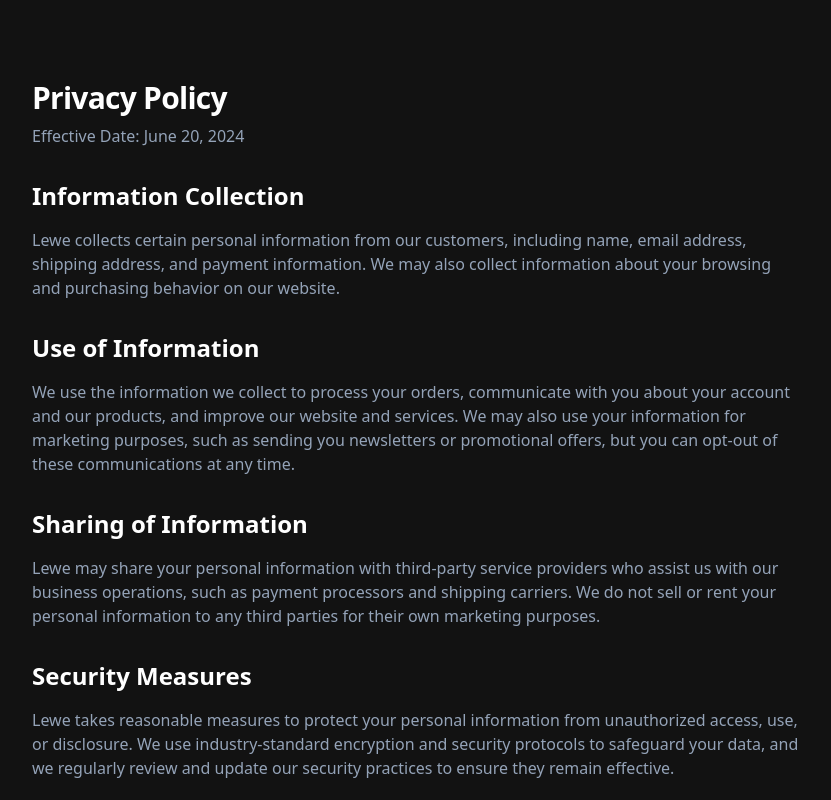
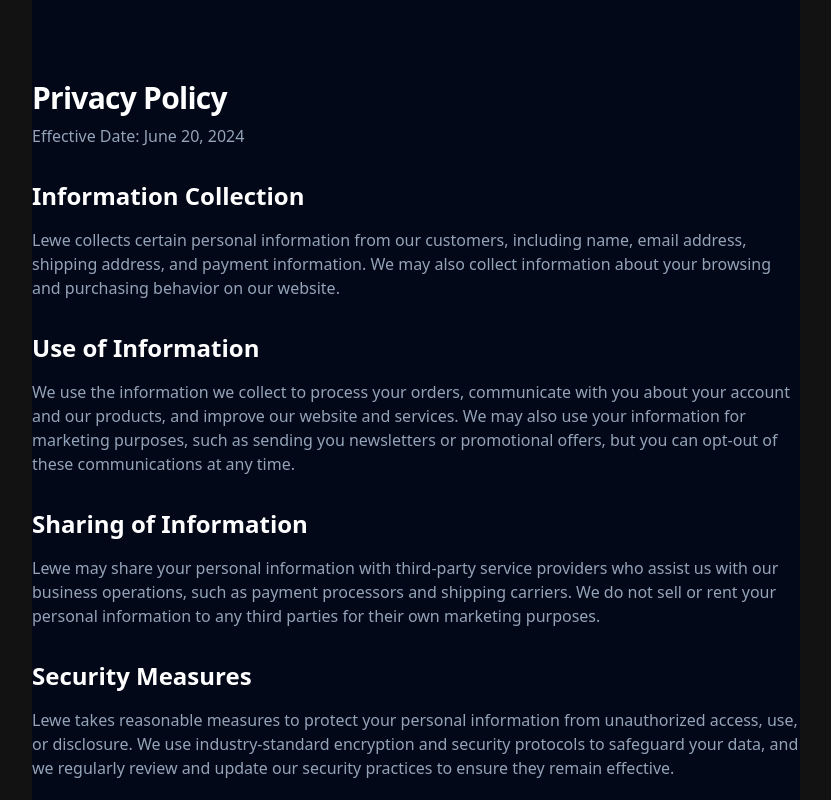
Before and after one commit to Kingbonwa1994/leewe, a Next.js app: page /privacypolicy in a window 1280 px wide. Shown: the top 800 px of the page, without its empty margins (224-1055 px from the left). Built offline with nearby package versions, Linux system fonts and the light colour scheme.

Commit message:
visual styling done

```diff
--- a/src/app/(app)/contact-us/page.tsx
+++ b/src/app/(app)/contact-us/page.tsx
@@ -21,7 +21,7 @@
                 </div>
                 <div className="ml-4">
                   <h3 className="text-lg font-medium text-[#333333]">WhatsApp</h3>
-                  <p className="text-[#666666]">+1 (555) 123-4567</p>
+                  <p className="text-[#666666]">(+27) 61 648 6983</p>
                   <Link
                     href="#"
                     className="mt-2 inline-flex items-center text-[#00C853] hover:underline"
--- a/src/app/(app)/privacypolicy/page.tsx
+++ b/src/app/(app)/privacypolicy/page.tsx
@@ -1,7 +1,7 @@
 
 export default function Component() {
   return (
-    <div className="w-full max-w-3xl mx-auto py-12 md:py-20 px-4 md:px-0">
+    <div className=" bg-background w-full max-w-3xl mx-auto py-12 md:py-20 px-4 md:px-0">
       <div className="space-y-8">
         <div>
           <h1 className="text-3xl font-bold tracking-tight">Privacy Policy</h1>
--- a/src/app/(app)/terms-of-service/page.tsx
+++ b/src/app/(app)/terms-of-service/page.tsx
@@ -2,6 +2,6 @@
 
 export default function TermsOfService() {
   return (
-    <div>TermsOfService</div>
+    <div className=' bg-background flex flex-col flex-1'>TermsOfService</div>
   )
 }
```
